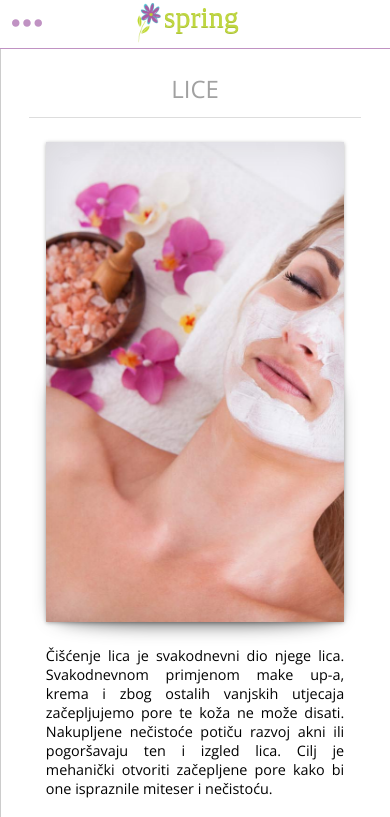
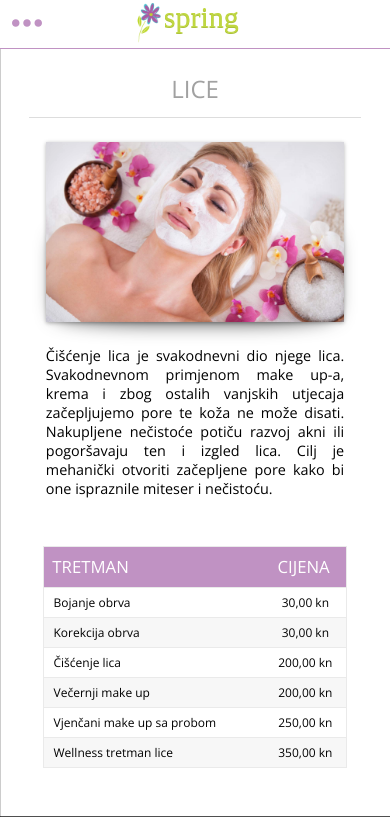
Before and after one commit to spring-studio/spring-salon, a PHP site: page /static/lice.html in a window 390 px wide. Shown: the top 817 px of the page. Run offline with PHP 8.4, Linux system fonts and the light colour scheme; some libraries are stand-ins or nearby versions; some web fonts are replaced.

Commit message:
resize bg images on responsive layout

```diff
--- a/css/depilacija_muski.css
+++ b/css/depilacija_muski.css
@@ -8,7 +8,7 @@
 	margin: 2em auto 0px auto;
 	background: url('../images/depilacija_muski.jpg') no-repeat 20% 100% transparent;
 	width: 90%;
-	height: 40em;
+	height: 15em;
 	background-size: cover;
 	position:relative;
     -webkit-box-shadow:0 1px 4px rgba(0, 0, 0, 0.3), 0 0 40px rgba(0, 0, 0, 0.1) inset;
@@ -124,6 +124,7 @@
 		float: left;
 		margin: 2em 5% 0 auto;
 		width: 50%;
+		height: 40em;
 	}
 
 	.descriptionText {
--- a/css/depilacija_zene.css
+++ b/css/depilacija_zene.css
@@ -8,7 +8,7 @@
 	margin: 2em auto 0px auto;
 	background: url('../images/depilacija_zene.jpg') no-repeat 20% 100% transparent;
 	width: 90%;
-	height: 40em;
+	height: 15em;
 	background-size: cover;
 	position:relative;
     -webkit-box-shadow:0 1px 4px rgba(0, 0, 0, 0.3), 0 0 40px rgba(0, 0, 0, 0.1) inset;
@@ -125,6 +125,7 @@
 		float: left;
 		margin: 2em 5% 0 auto;
 		width: 50%;
+		height: 40em;
 	}
 
 	.descriptionText {
--- a/css/exclusive.css
+++ b/css/exclusive.css
@@ -8,7 +8,7 @@
 	margin: 2em auto 0px auto;
 	background: url('../images/exclusive_wellness.jpg') no-repeat 70% 100% transparent;
 	width: 90%;
-	height: 40em;
+	height: 15em;
 	background-size: cover;
 	position:relative;
     -webkit-box-shadow:0 1px 4px rgba(0, 0, 0, 0.3), 0 0 40px rgba(0, 0, 0, 0.1) inset;
@@ -124,6 +124,7 @@
 		float: left;
 		margin: 2em 5% 0 auto;
 		width: 50%;
+		height: 40em;
 	}
 
 	.descriptionText {
--- a/css/lice.css
+++ b/css/lice.css
@@ -8,7 +8,7 @@
 	margin: 2em auto 0px auto;
 	background: url('../images/lice.jpg') no-repeat 20% 100% transparent;
 	width: 90%;
-	height: 40em;
+	height: 15em;
 	background-size: cover;
 	position:relative;
     -webkit-box-shadow:0 1px 4px rgba(0, 0, 0, 0.3), 0 0 40px rgba(0, 0, 0, 0.1) inset;
@@ -124,6 +124,7 @@
 		float: left;
 		margin: 2em 5% 0 auto;
 		width: 50%;
+		height: 40em;
 	}
 
 	.descriptionText {
--- a/css/masaze.css
+++ b/css/masaze.css
@@ -8,7 +8,7 @@
 	margin: 2em auto 0px auto;
 	background: url('../images/masaze.jpg') no-repeat 20% 100% transparent;
 	width: 90%;
-	height: 40em;
+	height: 15em;
 	background-size: cover;
 	position:relative;
     -webkit-box-shadow:0 1px 4px rgba(0, 0, 0, 0.3), 0 0 40px rgba(0, 0, 0, 0.1) inset;
@@ -151,5 +151,6 @@
 	.priceList {
 		max-width: 75em;
 		width: 85%;
+		height: 40em;
 	}
 }
--- a/css/navigation.css
+++ b/css/navigation.css
@@ -56,11 +56,6 @@
   	float: left;
 	margin-top: -3.3em;
 	margin-left: 1em;
-	z-index: 99999;
-}
-
-#menuImg {
-	z-index: 999999;
 }
 
 
--- a/css/njega_leda.css
+++ b/css/njega_leda.css
@@ -8,7 +8,7 @@
 	margin: 2em auto 0px auto;
 	background: url('../images/njega_leda.jpg') no-repeat 20% 100% transparent;
 	width: 90%;
-	height: 40em;
+	height: 15em;
 	background-size: cover;
 	position:relative;
     -webkit-box-shadow:0 1px 4px rgba(0, 0, 0, 0.3), 0 0 40px rgba(0, 0, 0, 0.1) inset;
@@ -124,6 +124,7 @@
 		float: left;
 		margin: 2em 5% 0 auto;
 		width: 50%;
+		height: 40em;
 	}
 
 	.descriptionText {
--- a/css/njega_ruku.css
+++ b/css/njega_ruku.css
@@ -8,7 +8,7 @@
 	margin: 2em auto 0px auto;
 	background: url('../images/njega_ruku.jpg') no-repeat 20% 100% transparent;
 	width: 90%;
-	height: 40em;
+	height: 15em;
 	background-size: cover;
 	position:relative;
     -webkit-box-shadow:0 1px 4px rgba(0, 0, 0, 0.3), 0 0 40px rgba(0, 0, 0, 0.1) inset;
@@ -132,6 +132,7 @@
 		float: left;
 		margin: 2em 5% 0 auto;
 		width: 50%;
+		height: 40em;
 	}
 
 	.descriptionText {
--- a/css/njega_stopala.css
+++ b/css/njega_stopala.css
@@ -8,7 +8,7 @@
 	margin: 2em auto 0px auto;
 	background: url('../images/njega_stopala.jpg') no-repeat 20% 100% transparent;
 	width: 90%;
-	height: 40em;
+	height: 15em;
 	background-size: cover;
 	position:relative;
     -webkit-box-shadow:0 1px 4px rgba(0, 0, 0, 0.3), 0 0 40px rgba(0, 0, 0, 0.1) inset;
@@ -134,6 +134,7 @@
 		float: left;
 		margin: 2em 5% 0 auto;
 		width: 50%;
+		height: 40em;
 	}
 
 	.descriptionText {
--- a/css/rodendan.css
+++ b/css/rodendan.css
@@ -8,7 +8,7 @@
 	margin: 2em auto 0px auto;
 	background: url('../images/rodendan_wellness.jpg') no-repeat 20% 100% transparent;
 	width: 90%;
-	height: 40em;
+	height: 15em;
 	background-size: cover;
 	position:relative;
     -webkit-box-shadow:0 1px 4px rgba(0, 0, 0, 0.3), 0 0 40px rgba(0, 0, 0, 0.1) inset;
@@ -124,6 +124,7 @@
 		float: left;
 		margin: 2em 5% 0 auto;
 		width: 50%;
+		height: 40em;
 	}
 
 	.descriptionText {
--- a/css/standard.css
+++ b/css/standard.css
@@ -8,7 +8,7 @@
 	margin: 2em auto 0px auto;
 	background: url('../images/standard_wellness.jpg') no-repeat 20% 100% transparent;
 	width: 90%;
-	height: 40em;
+	height: 15em;
 	background-size: cover;
 	position:relative;
     -webkit-box-shadow:0 1px 4px rgba(0, 0, 0, 0.3), 0 0 40px rgba(0, 0, 0, 0.1) inset;
@@ -124,6 +124,7 @@
 		float: left;
 		margin: 2em 5% 0 auto;
 		width: 50%;
+		height: 40em;
 	}
 
 	.descriptionText {
--- a/css/termo_deka.css
+++ b/css/termo_deka.css
@@ -8,7 +8,7 @@
 	margin: 2em auto 0px auto;
 	background: url('../images/termo_deka.jpg') no-repeat 20% 100% transparent;
 	width: 90%;
-	height: 40em;
+	height: 15em;
 	background-size: cover;
 	position:relative;
     -webkit-box-shadow:0 1px 4px rgba(0, 0, 0, 0.3), 0 0 40px rgba(0, 0, 0, 0.1) inset;
@@ -133,6 +133,7 @@
 		float: left;
 		margin: 2em 5% 0 auto;
 		width: 50%;
+		height: 40em;
 	}
 
 	.descriptionText {
```
